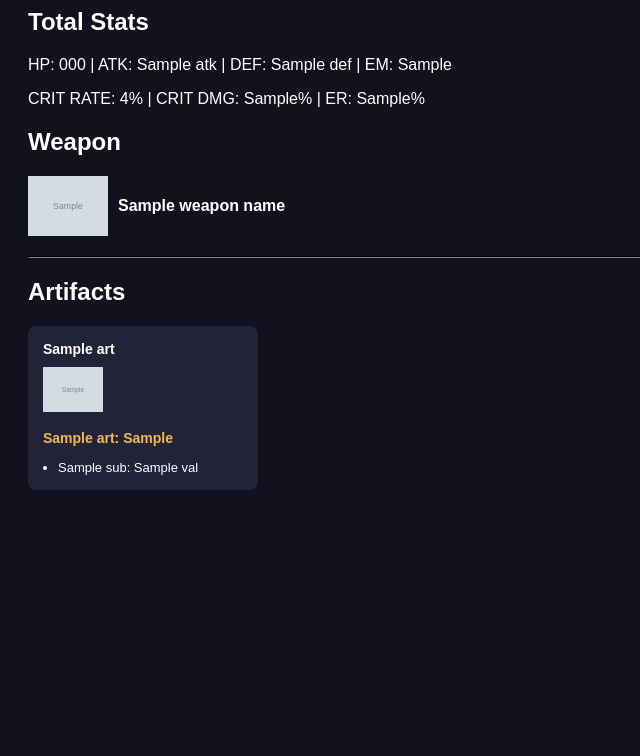
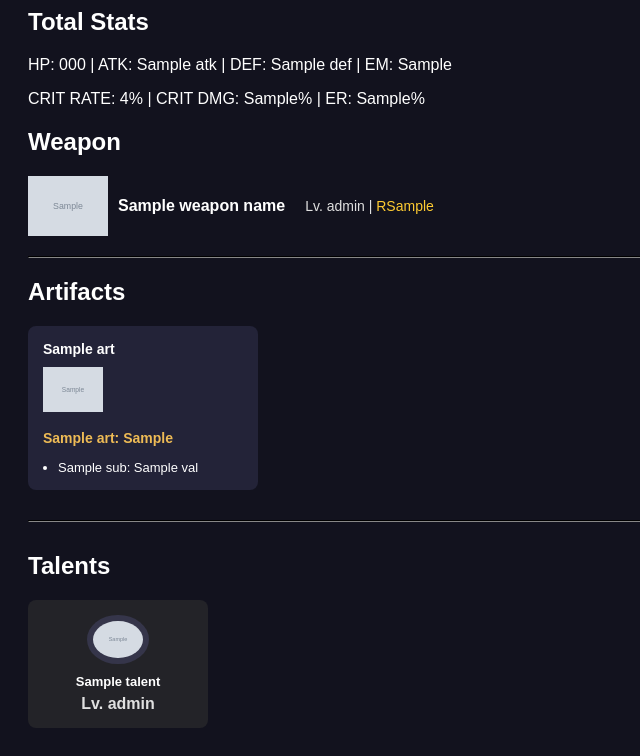
Before and after one commit to hamza14596/GenshinTracker, a Flask app: template templates/character.html in a window 1280 px wide. Shown: the part 194-950 px from the top of the page, without its empty margins (0-640 px from the left). Before the commit the page ends 684 px from the top, so only its background shows below. Run offline with Flask 3, Linux system fonts and the light colour scheme; the template is opened without the code that fills it: most values are stand-ins (such as "Sample title", 1, 10 or a date in 2020); grey boxes marked "Sample" are stand-in pictures.

Commit message:
added talents, weapon level, refinement  etc.

```diff
--- a/api/index.py
+++ b/api/index.py
@@ -69,6 +69,15 @@ def display_character(uid, char_id):
     weapon_flat = weapon_dict.get('flat',{})
     weapon_name = get_item_name(str(weapon_flat.get('nameTextMapHash')), loc_data)
     weapon_icon = get_item_icon_url(weapon_flat.get('icon'))
+    weapon_info = weapon_dict.get('weapon',{})
+
+    weapon_level = weapon_dict.get('weapon',{}).get('level',1)
+    affix_map = weapon_info.get('affixMap',{})
+
+    if affix_map:
+        weapon_refinement = list(affix_map.values())[0] + 1
+    else:
+        weapon_refinement = 1
 
     fight_props = selected_char.get('fightPropMap', {})
     stats ={
@@ -103,8 +112,66 @@ def display_character(uid, char_id):
 
             artifacts.append(artifact_info)
 
+    base_skills = selected_char.get('skillLevelMap',{})
+    bonus_skills = selected_char.get('proudSkillExtraLevelMap',{})
+
+    char_ref = char_data.get(str(char_id),{})
+
+
+    skill_order = char_ref.get('SkillOrder',[])
+    skill_icons = char_ref.get('Skills',{})
+    proud_map = char_ref.get('ProudMap',{})
+
+    talents = []
+    skill_names = ["Normal Attack","Elemental Skill", "Elemental Burst"]
+
+    if int(char_id) in CUSTOM_CHARACTERS:
+        raw_skill_ids = sorted(list(base_skills.keys()))
+
+        custom_icons = CUSTOM_CHARACTERS[int(char_id)].get("talent_icons",[])
+
+
+        for i,str_skill_id in enumerate(raw_skill_ids):
+
+            if i>=3:
+                break
+
+            base_level = base_skills.get(str_skill_id,1)
+
+
+            icon_url = custom_icons[i] if i < len(custom_icons) else None
+
+            talents.append({
+                'name': skill_names[i],
+                'level': base_level,
+                'icon_url':icon_url,
+                'is_boosted': False
+            })
+    else:
+        for i,skill_id in enumerate(skill_order):
+            if i>=3:
+                break
+
+            str_skill_id = str(skill_id)
+            base_level = base_skills.get(str_skill_id,1)
+            proud_id = str(proud_map.get(str_skill_id,""))
+            bonus_level = bonus_skills.get(proud_id,0)
+
+            final_level = base_level + bonus_level
+
+            icon_name = skill_icons.get(str_skill_id)
+            icon_url = f"https://enka.network/ui/{icon_name}.png" if icon_name else None
+
+            talents.append({
+                "name": skill_names[i],
+                "level": final_level,
+                "icon_url":icon_url,
+                "is_boosted":bonus_level > 0
+            })
+
     return render_template('character.html',
                             uid=uid, name=char_name, level=char_level,
                             icon=char_icon, constellations=constellations,
-                            weapon_name=weapon_name,weapon_icon=weapon_icon,
-                            stats=stats, artifacts=artifacts)
+                            weapon_name=weapon_name,weapon_icon=weapon_icon,weapon_level=weapon_level,
+                            weapon_refinement=weapon_refinement,
+                            stats=stats, artifacts=artifacts, talents=talents)
--- a/api/lookup.py
+++ b/api/lookup.py
@@ -32,32 +32,56 @@ CUSTOM_CHARACTERS = {
     10000131: {
         "name": "Nicole",
         "icon":"https://enka.network/ui/UI_AvatarIcon_Nicole.png",
+        "talent_icons":["https://enka.network/ui/Skill_A_02.png",
+                   "https://enka.network/ui/Skill_S_Nicole_01.png",
+                   "https://enka.network/ui/Skill_E_Nicole_01.png"]
     },
     10000125: {
         "name": "Columbina",
-        "icon": "https://enka.network/ui/UI_AvatarIcon_Columbina.png"
+        "icon": "https://enka.network/ui/UI_AvatarIcon_Columbina.png",
+        "talent_icons":["https://enka.network/ui/Skill_A_Catalyst_MD.png",
+                   "https://enka.network/ui/Skill_S_Columbina_01.png",
+                   "https://enka.network/ui/Skill_E_Columbina_01.png"]
     },
     10000128: {
         "name": "Varka:",
-        "icon": "https://enka.network/ui/UI_AvatarIcon_Varka.png"
+        "icon": "https://enka.network/ui/UI_AvatarIcon_Varka.png",
+        "talent_icons":["https://enka.network/ui/Skill_A_Claymore_MD.png",
+                   "https://enka.network/ui/Skill_S_Varka_01.png",
+                   "https://enka.network/ui/Skill_E_Varka_01.png"]
     },
     10000129:{
-    "name": "Lohen",
-    "icon": "https://enka.network/ui/UI_AvatarIcon_Lohen.png"
+        "name": "Lohen",
+        "icon": "https://enka.network/ui/UI_AvatarIcon_Lohen.png",
+        "talent_icons": ["https://enka.network/ui/Skill_A_Sword_MD.png",
+                    "https://enka.network/ui/Skill_S_Lohen_01.png",
+                    "https://enka.network/ui/Skill_E_Lohen_01.png"
+                    ]
     },
     10000133: {
         "name": "Sandrone",
-        "icon":"https://enka.network/ui/UI_AvatarIcon_Sandrone.png"
+        "icon":"https://enka.network/ui/UI_AvatarIcon_Sandrone.png",
+        "talent_icons":["https://enka.network/ui/Skill_A_Catalyst_MD.png",
+                   "https://enka.network/ui/Skill_S_Sandrone_01.png",
+                   "https://enka.network/ui/Skill_E_Sandrone_01.png"]
     },
     10000134: {
         "name":"Odette",
-        "icon":"https://enka.network/ui/UI_AvatarIcon_Odette.png"
+        "icon":"https://enka.network/ui/UI_AvatarIcon_Odette.png",
+        "talent_icons":["https://enka.network/ui/Skill_A_Polearm_MD.png",
+                   "https://enka.network/ui/Skill_S_Odette_01.png",
+                   "https://enka.network/ui/Skill_E_Odette_01.png"
+                   ]
     },
     10000134:{
         "name":"Alyosha",
-        "icon":"https://enka.network/ui/UI_AvatarIcon_Alyosha.png"
+        "icon":"https://enka.network/ui/UI_AvatarIcon_Alyosha.png",
+        "talent_icons":["https://enka.network/ui/Skill_A_Polearm_MD.png",
+                   "https:/enka.network/ui/SKill_S_Alyosha_01.png",
+                   "https://enka.network/ui/Skill_E_Alyosha_01.png"]
     }
-    }
+}
+
 
 
 _cache = {}
--- a/templates/character.html
+++ b/templates/character.html
@@ -28,6 +28,12 @@
             <img src="{{ weapon_icon }}" width="80">
         {% endif %}
         <strong>{{weapon_name}}</strong>
+        <br>
+        <div>
+        <span style="color: #e0e0e0; font-size: 14px;">
+            Lv. {{weapon_level}} | <span style="color: #ffcc32;">R{{weapon_refinement}}</span>
+        </span>
+        </div>
     </div>
 
     <hr style="border-color: #333; margin: 20px 0;">
@@ -52,5 +58,33 @@
             </div>
         {% endfor %}
     </div>
+
+    <hr style="border-color: #333; margin: 30px 0;">
+    <h2 style="color: #ffffff;"> Talents </h2>
+
+    <div style="display: flex; gap: 12px; flex-wrap: nowrap;">
+        {% for talent in talents %}
+            <div style="background: #232328; padding: 15px 10px; border-radius: 8px; flex: 1; max-width: 160px; text-align: center; display: flex; flex-direction: column; align-items: center;">
+
+                {% if talent.icon_url %}
+                    <img src="{{ talent.icon_url}}" width="50" style="border-radius: 50%; background: #35354a; padding: 6px; margin-bottom: 10px;">
+                {% else %}
+                    <div style="width: 65px; height: 50px; border-radius:50%; background: #35354a; margin-bottom: 10px;"></div>
+                {% endif %}
+
+                <strong style="font-size: 13px; color: #ffffff; margin-bottom: 6px;" display: block;">
+                    {{ talent.name }}
+                </strong>
+
+                {% if talent.is_boosted %}
+                    <span style="font-size: 16px; font-weight: bold; color: #00e5ff;">Lv. {{talent.level}}</span>
+                {% else %}
+                    <span style="font-size: 16px; font-weight: bold; color: #e0e0e0;">Lv. {{talent.level}}</span>
+                {% endif %}
+            </div>
+        {% endfor %}
+
+    </div>
+
 </body>
 </html>
```
